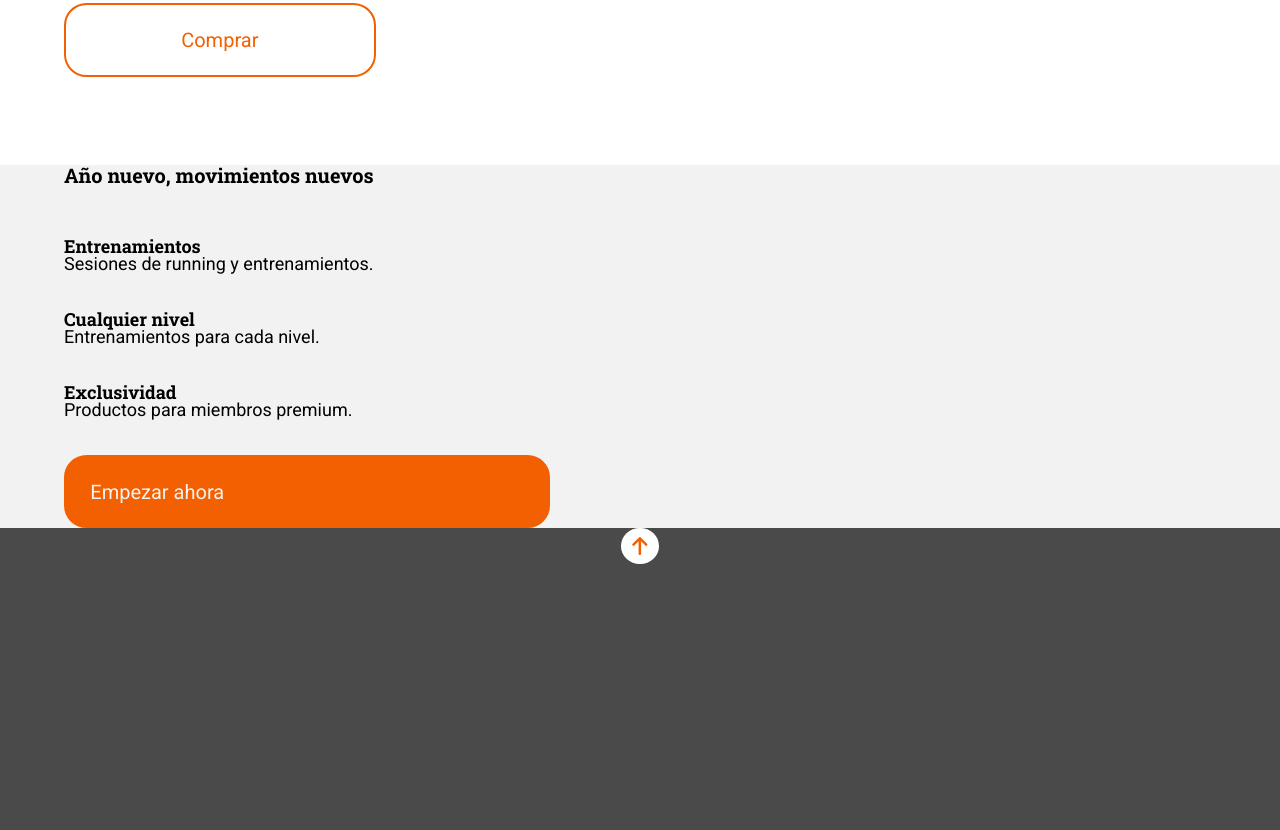
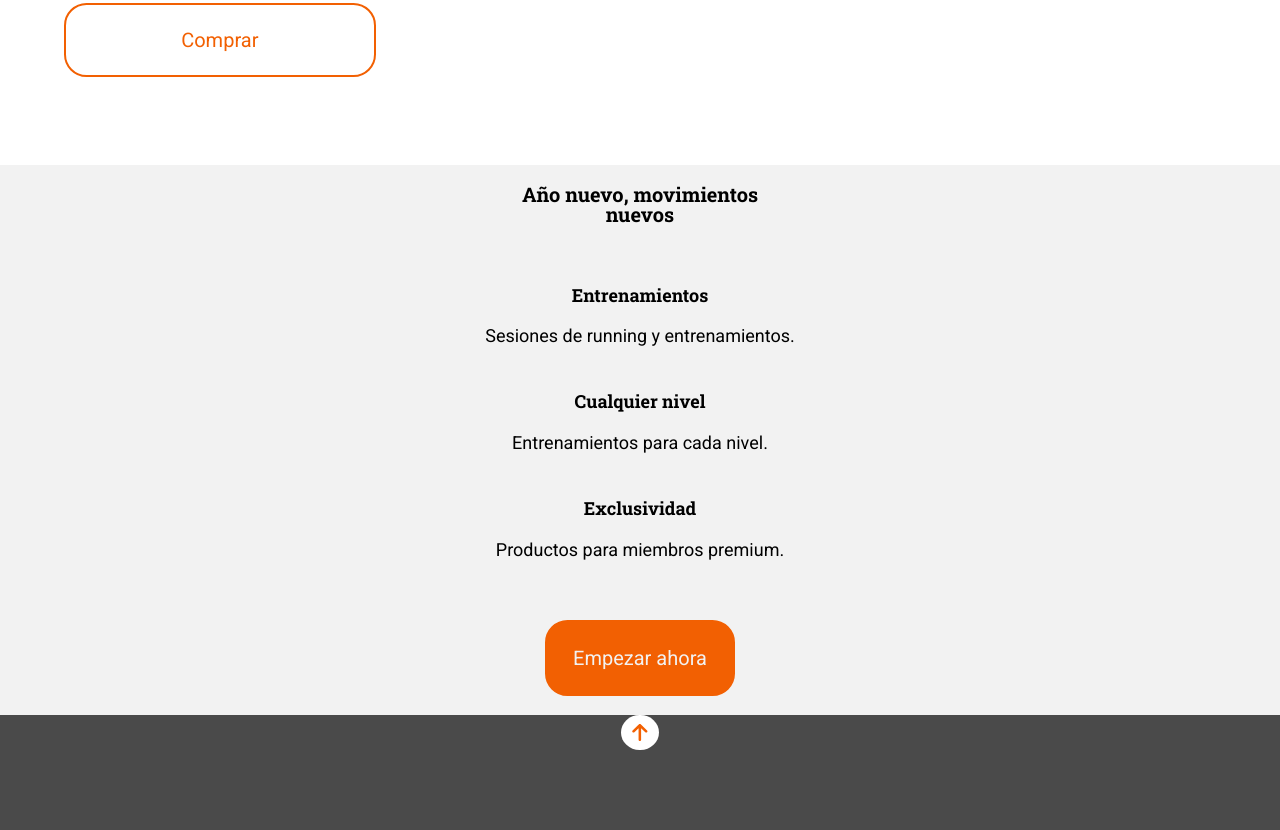
Before and after one commit to Adalab/modulo-1-evaluacion-final-VeroSalandy, a website: page src/html/index.html in a window 1280 px wide. Shown: the part 1190-2020 px from the top of the page. Drawn offline with nearby package versions, Linux system fonts and the light colour scheme; files that its build step writes are made by us from their sources; files whose address does not match are found by name.

Commit message:
finished grey section incl gid

```diff
--- a/src/html/index.html
+++ b/src/html/index.html
@@ -68,24 +68,26 @@
       <section id="grey_section" class="grey-section">
         <!-- goed de id/# linken zodat het aan de bovenkant van grey_section springt als ik erop klik -->
         <h3 class="grey-section-subtitle">Año nuevo, movimientos nuevos</h3>
+        <div class="grey-section-container-article">
           <article class="grey-section-article">
             <h4 class="grey-section-article-subtitle">Entrenamientos</h4>
             <p class="grey-section-article-paragraph">
               Sesiones de running y entrenamientos.
             </p>
           </article>
-        <article>
+          <article class="grey-section-article">
             <h4 class="grey-section-article-subtitle">Cualquier nivel</h4>
             <p class="grey-section-article-paragraph">
               Entrenamientos para cada nivel.
             </p>
           </article>
-        <article>
+          <article class="grey-section-article">
             <h4 class="grey-section-article-subtitle">Exclusividad</h4>
             <p class="grey-section-article-paragraph">
               Productos para miembros premium.
             </p>
           </article>
+        </div>
         <a class="grey-section-button" href="https://adalab.es/"
           >Empezar ahora</a
         >
--- a/src/scss/main.scss
+++ b/src/scss/main.scss
@@ -40,6 +40,7 @@
     background-image: url("../../assets/images/cover.jpeg"); /*moet ik hier 2x ../ ,dan assets voor images doen, want miguel heeft het anders: ../images/cover etc*/
     background-size: cover;
     background-position: top;
+    padding-bottom: 40px;
     /*padding-bottom: 30px; deze  lijn wel gebruiken of niet zijn van andere per)*/
 }
 
@@ -47,10 +48,11 @@
     font-family: 'Roboto Slab', serif;
     font-size: 30px;
 
+
 }
 .hero-paragraph{
     font-size: 16px;
-    padding: 5%;
+    padding: 10px;
 
 
 }
@@ -70,8 +72,11 @@
 
 .white-section{
     display: block;
+    width: auto; /*315px*/
+    height: auto;
+    /*height: 376px; /*zien of ik dit gbruik of niet
         /*width: 315px;
-        height: 376px;
+
         flex-grow: 0; dit hierboven wel of niet gebruiken*/
     margin: 9% 5% 9% 5%;
 
@@ -103,11 +108,18 @@
 }
 .grey-section{
     background-color: #f2f2f2;
+    /*padding-left: 20px ;*/
     /*margin-left: 5%;*/
-    padding-left: 5%;
-    display: grid;
-    grid-template-columns: 1fr;
-    grid-template-rows: 1fr 1fr 1fr 1fr 1fr;
+    width: auto;
+    height: 550px;
+    display: flex;
+    flex-direction: column;
+    flex-wrap: wrap;
+    justify-content: space-around;
+    align-items: center;
+    text-align: center;
+
+
 
 
 
@@ -115,34 +127,17 @@
 .grey-section-subtitle{
     font-family: 'Roboto Slab', serif;
     font-size: 20px;
-    grid-column: 1 / 2;
-    /*grid-column: span 2;*/
+    width: 290px;
 
 
 
-.grey-section-article{
-    display: flex;
-    flex-wrap: wrap;
-    justify-content: center;
-    align-content: space-around;
-}
 
 }
-.grey-section-article-subtitle{
-    font-family: 'Roboto Slab', serif;
-    font-size: 18px;
-    /*display: flex;
-    justify-content: center;*/
-
-}
-.grey-section-article-paragraph{
-    font-size: 18px;
-
-}
-.grey-section-button{
+.grey-section-button {
 
     color: #f2f2f2;
-    width: 40%;
+
+    /*width: 40%; la anchura que le di al boton*/
     background-color: #f26002;
     text-decoration: none;
     font-size: 20px;
@@ -151,12 +146,53 @@
     padding: 2% 2% 2% 2%;
 
 }
+
+.grey-section-container-article {
+        width: 55vw;
+        height: 40vh;
+        display: grid;
+        grid-template-columns: 1fr;
+        grid-template-rows: 1fr 1fr 1fr;
+
+
+
+
+
+
+}
+.grey-section-article{
+    display: flex;
+    flex-direction: column;
+    flex-wrap: wrap;
+    justify-content: space-evenly;
+    align-content: center;
+    align-items: center;
+
+}
+
+
+.grey-section-article-subtitle{
+    font-family: 'Roboto Slab', serif;
+    font-size: 18px;
+
+    /*display: flex;
+    justify-content: center;*/
+
+}
+.grey-section-article-paragraph{
+    font-size: 18px;
+
+
+}
+
 .footer{
     background-color: #4a4a4a;
     color: #ffffff;
     font-size: 14px;
     text-align: center;
     padding-bottom: 10%;
+    width: auto;
+    height: auto;
 
 
 }
```
Lines whose indentation alone changed are shown as unchanged.
